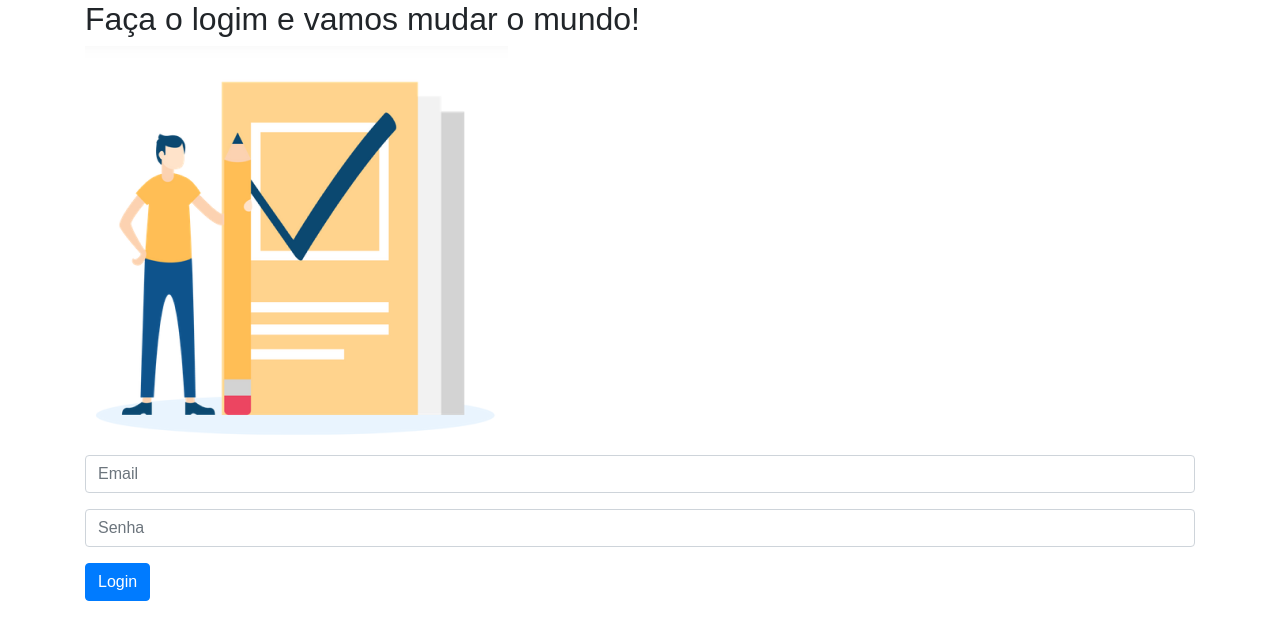
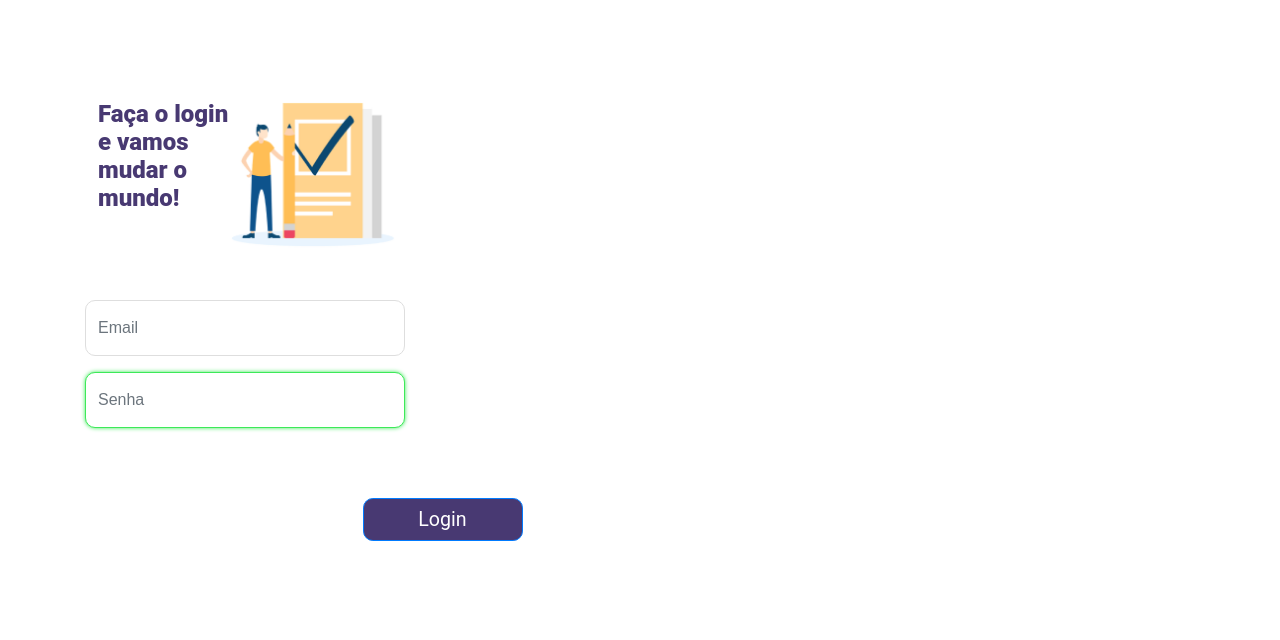
Before and after one commit to enzocsantos18/squad28, a React (Create React App) app in the folder frontend/: page /login in a window 1280 px wide. Shown: the top 640 px of the page. Built offline with nearby package versions, Linux system fonts and the light colour scheme.

Commit message:
Css
Construido  o Css e gird do moblie

```diff
--- a/frontend/src/pages/Login/index.js
+++ b/frontend/src/pages/Login/index.js
@@ -1,28 +1,36 @@
 import React from 'react';
-import { Container, Form, Col, Modal, Button} from "react-bootstrap";
+import { Container, Form, Col, Modal, Button,Row} from "react-bootstrap";
 import imagemlogin from './fotologin.png'
-// import { Container } from './styles';
+import './login.css';
 
 function Login() {
   return (
     <Container>
-      <h2>Faça o logim e vamos mudar o mundo!</h2>
-      <img src={imagemlogin }/>
+      <div className='grid'>
+        <Row>
+          <div>
+            <h2 className='titulo_login'>Faça o login <br/>e vamos <br/>mudar o<br/> mundo!</h2>
+          </div>
+          <div>
+            <img className='img_login' src={imagemlogin}/>
+          </div>
+        </Row>
 
-      <Form>
-        <Form.Group controlId="formBasicEmail">
-          <Form.Control type="email" placeholder="Email" />
-        </Form.Group>
+        <Form id='form'>
+          <Form.Group controlId="formEmail">
+            <Form.Control id='input' type="email" placeholder="Email" />
+          </Form.Group>
 
-        <Form.Group controlId="formBasicPassword">
-          <Form.Control type="password" placeholder="Senha" />
-        </Form.Group>
+          <Form.Group controlId="formPassword">
+            <Form.Control id='inputsenha' type="password" placeholder="Senha" />
+          </Form.Group>
 
-        <Button variant="primary" type="submit">
-          Login
-        </Button>
-      </Form>
+          <Button id="buttonEntar" type="submit">
+            Login
+          </Button>
 
+        </Form>
+      </div>
     </Container>
 
 
--- /dev/null
+++ b/frontend/src/pages/Login/login.css
@@ -0,0 +1,67 @@
+*{
+	margin: 0px;
+	padding: 0px;
+}
+@import url('https://fonts.googleapis.com/css2?family=Roboto:wght@400;500;700;900&display=swap');
+
+.grid{
+    margin: 100px 0 0 0;
+}
+
+.titulo_login{
+    font-family: Roboto, sans-serif;
+    font-size: 24px;
+    font-style: normal;
+    font-weight: 900;
+    line-height: 28px;
+    text-align: left;
+    color: #483972;
+    margin: 0 0 0 28px;
+}
+.img_login{
+    height: 150px;
+    width: auto;
+}
+
+#form{
+    margin-top: 50px;
+}
+
+#input{
+    width: 320px;
+    height: 56px;
+    background: #FFFFFF;
+
+    border: 1px solid #DEDEDE;
+    box-sizing: border-box;
+    border-radius: 10px;
+}
+
+#inputsenha{
+    width: 320px;
+    height: 56px;
+    background: #FFFFFF;
+
+    border: 1px solid #3DE959;
+    box-sizing: border-box;
+    box-shadow: 0px 0px 4px  #3DE959;
+    border-radius: 10px;
+}
+
+#buttonEntar{
+    background-color: #483972;
+    border-radius: 9.82857px;
+    width: 160px;
+    height: 43px;
+    font-family: Roboto;
+    font-style: normal;
+    font-weight: normal;
+    font-size: 19.6571px;
+    line-height: 23px;
+    text-align: center;
+    color: #FFF;
+    margin: 54px 0 0 25%;
+}
+#buttonEntar:hover{
+    background-color: #7B61FF;;
+}
```
Also changed, not shown: frontend/src/pages/Login/fotologin.png.
